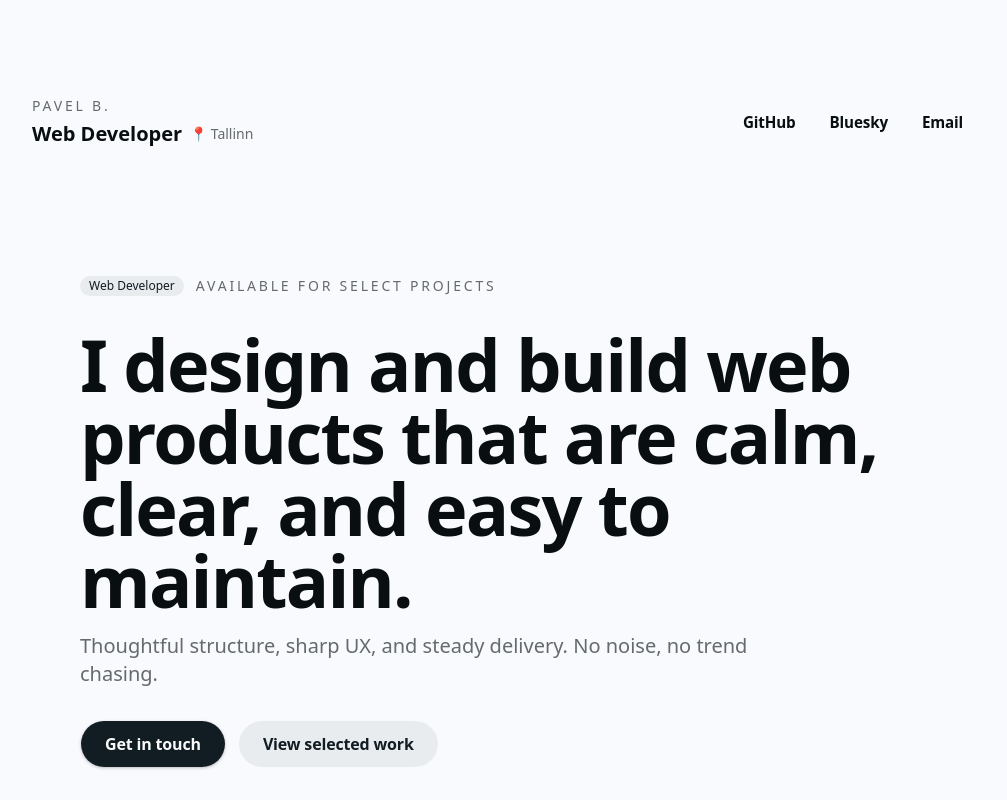
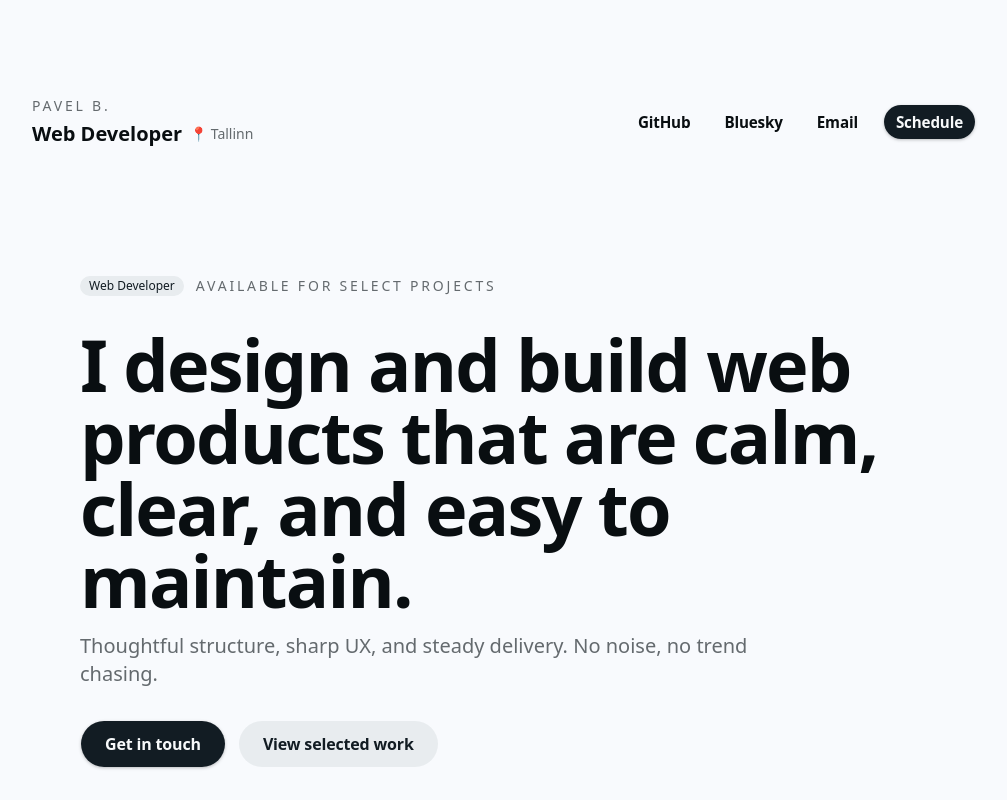
Before and after one commit to paulbgtr/paulbg.dev, a Next.js app: page / in a window 1280 px wide. Shown: the top 800 px of the page, without its empty margins (136-1143 px from the left). Built offline with nearby package versions, Linux system fonts and the light colour scheme.

Commit message:
add schedule button to navbar

```diff
--- a/components/navbar.tsx
+++ b/components/navbar.tsx
@@ -25,6 +25,7 @@ export const Navbar = () => {
           </span>
         </div>
       </div>
+      <div className="flex flex-wrap items-center gap-3">
         <div className="flex flex-wrap items-center gap-2">
           <Button asChild variant="ghost" size="sm">
             <Link href="https://github.com/paulbgtr" aria-label="GitHub">
@@ -42,6 +43,12 @@ export const Navbar = () => {
             </Link>
           </Button>
         </div>
+        <div className="flex items-center">
+          <Button asChild size="sm">
+            <Link href="https://cal.eu/pbgtr">Schedule</Link>
+          </Button>
+        </div>
+      </div>
     </motion.header>
   );
 };
```
Lines whose indentation alone changed are shown as unchanged.
